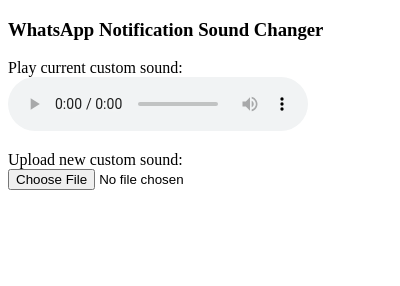
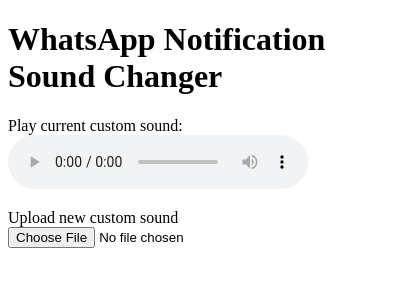
Before and after one commit to mejia-dev/WhatsApp-Notification-Sound-Changer, a browser extension: page src/popup.html in a window 400 px wide. Drawn offline with Linux system fonts and the light colour scheme.

Commit message:
Update for ease of styling

```diff
--- a/src/popup.html
+++ b/src/popup.html
@@ -3,19 +3,24 @@
 
 <head>
   <title>WhatsApp Notification Sound Changer</title>
+  <link rel="stylesheet" href="popup.css">
 </head>
 
 <body>
-  <h3>WhatsApp Notification Sound Changer</h3>
+  <div id="titleBar">
+    <h1>WhatsApp Notification Sound Changer</h1>
+  </div>
+
   <p>Play current custom sound:
     <audio controls id="audioElement">
       Your browser does not support the audio tag.
     </audio>
   </p>
-  <p>Upload new custom sound:
+  <p>
+    <label for="audioFileUpload">Upload new custom sound</label>
     <input type="file" accept="audio/*" id="audioFileUpload"/>
   </p>
-  <span id="message"></span>
+  <p><span id="message"></span></p>
   <script src="scripts/popup.js"></script>
 </body>
 
```
